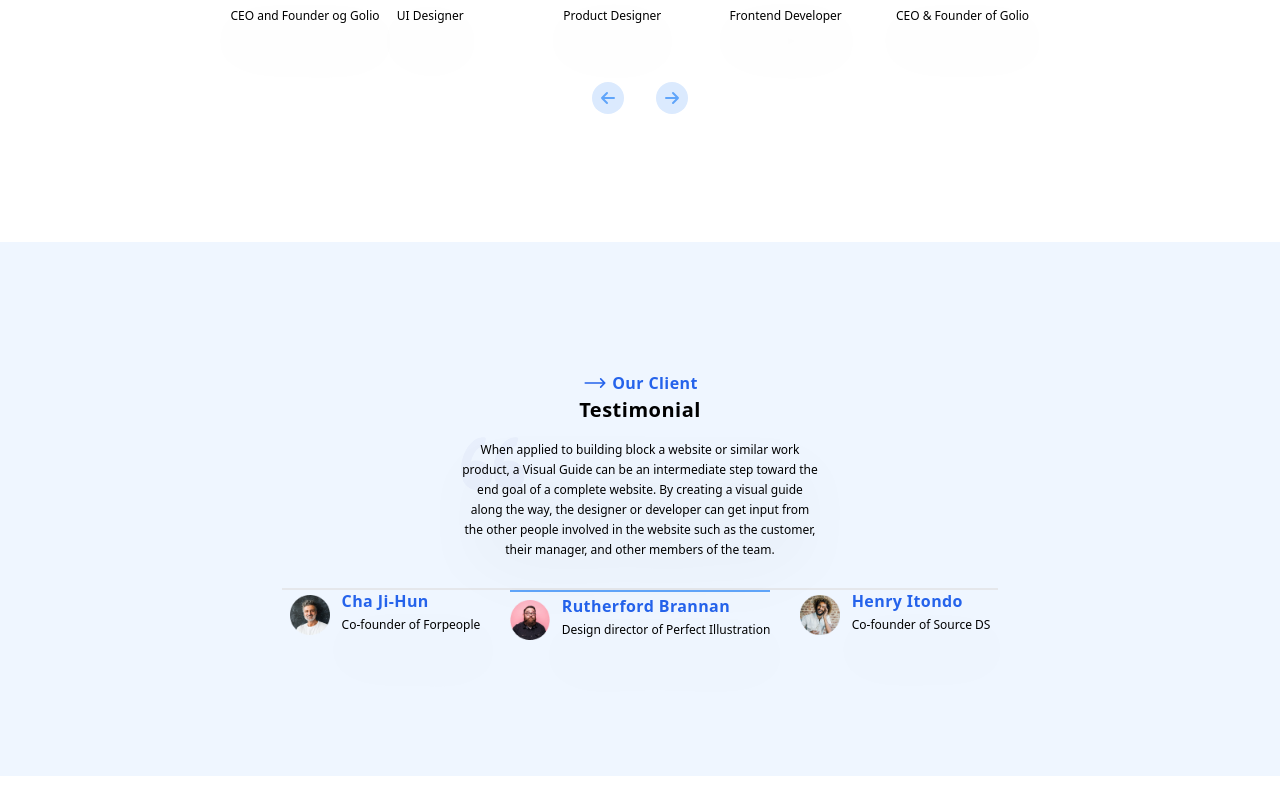
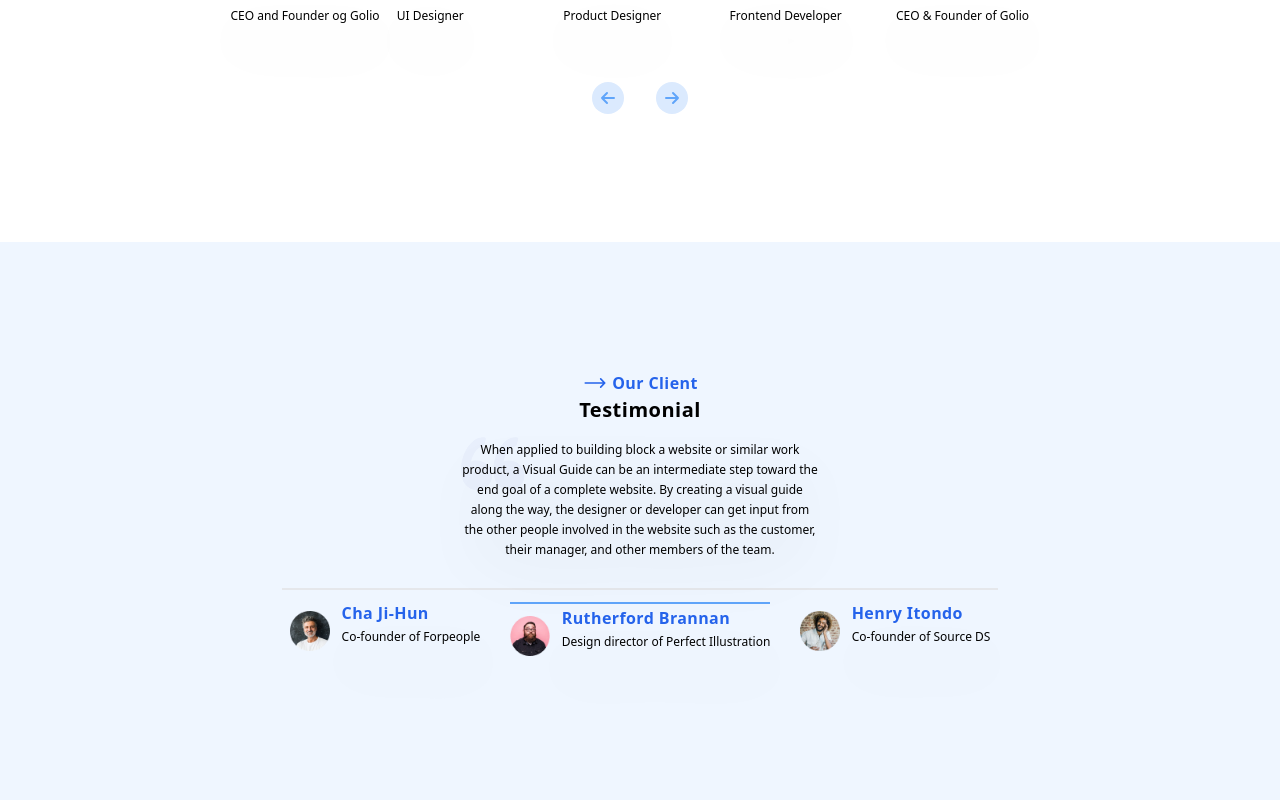
Before and after one commit to TubiOb/golio, a React (Create React App) app: page / in a window 1280 px wide. Shown: the part 2941-3741 px from the top of the page. Before the commit the page ends 3717 px from the top, so only its background shows below. Built offline with nearby package versions, Linux system fonts and the light colour scheme; the HTML template or start-up script is replaced by a standard one.

Commit message:
correcting the testimonials

```diff
--- a/src/components/Testimonials.jsx
+++ b/src/components/Testimonials.jsx
@@ -22,22 +22,22 @@ const Testimonials = () => {
             </div>
 
         </div>
-        <div className='border-t-2 lg:w-[70%] md:w-[90%] w-full border-opacity-5 flex items-center justify-center lg:justify-between lg:flex-row flex-col gap-4 mt-5 ld:px-4 px-2'>
-            <div className='flex items-start justify-between flex-row gap-3'>
+        <div className='border-t-2 lg:w-[70%] w-[90%] border-opacity-5 flex items-start lg:items-center justify-center lg:justify-between lg:flex-row flex-col gap-4 mt-5 ld:py-0 p-3 ld:px-4 px-2'>
+            <div className='flex items-center justify-between flex-row gap-3 '>
                 <img src={elipse} alt="" className='w-10 h-10' />
                 <div className='flex flex-col items-start justify-between'>
                     <h4 className='font-semibold text-base tracking-wide leading-3 text-blue-600'>Cha Ji-Hun</h4>
                     <p className='text-xs font-normal leading-5 py-2 drop-shadow-2xl'>Co-founder of Forpeople</p>
                 </div>
             </div>
-            <div className='flex items-start lg:border-t-2 pt-2 lg:border-t-blue-400 justify-between flex-row gap-3'>
+            <div className='flex items-center lg:border-t-2 pt-2 lg:border-t-blue-400 justify-between flex-row gap-3 '>
                 <img src={elipse1} alt="" className='w-10 h-10' />
                 <div className='flex flex-col items-start justify-between'>
                     <h4 className='font-semibold text-base tracking-wide leading-3 text-blue-600'>Rutherford Brannan</h4>
                     <p className='text-xs font-normal leading-5 py-2 drop-shadow-2xl'>Design director of Perfect Illustration</p>
                 </div>
             </div>
-            <div className='flex items-start justify-between flex-row gap-3'>
+            <div className='flex items-center justify-between flex-row gap-3 '>
                 <img src={elipse2} alt="" className='w-10 h-10' />
                 <div className='flex flex-col items-start justify-between'>
                     <h4 className='font-semibold text-base tracking-wide leading-3 text-blue-600'>Henry Itondo</h4>
```
